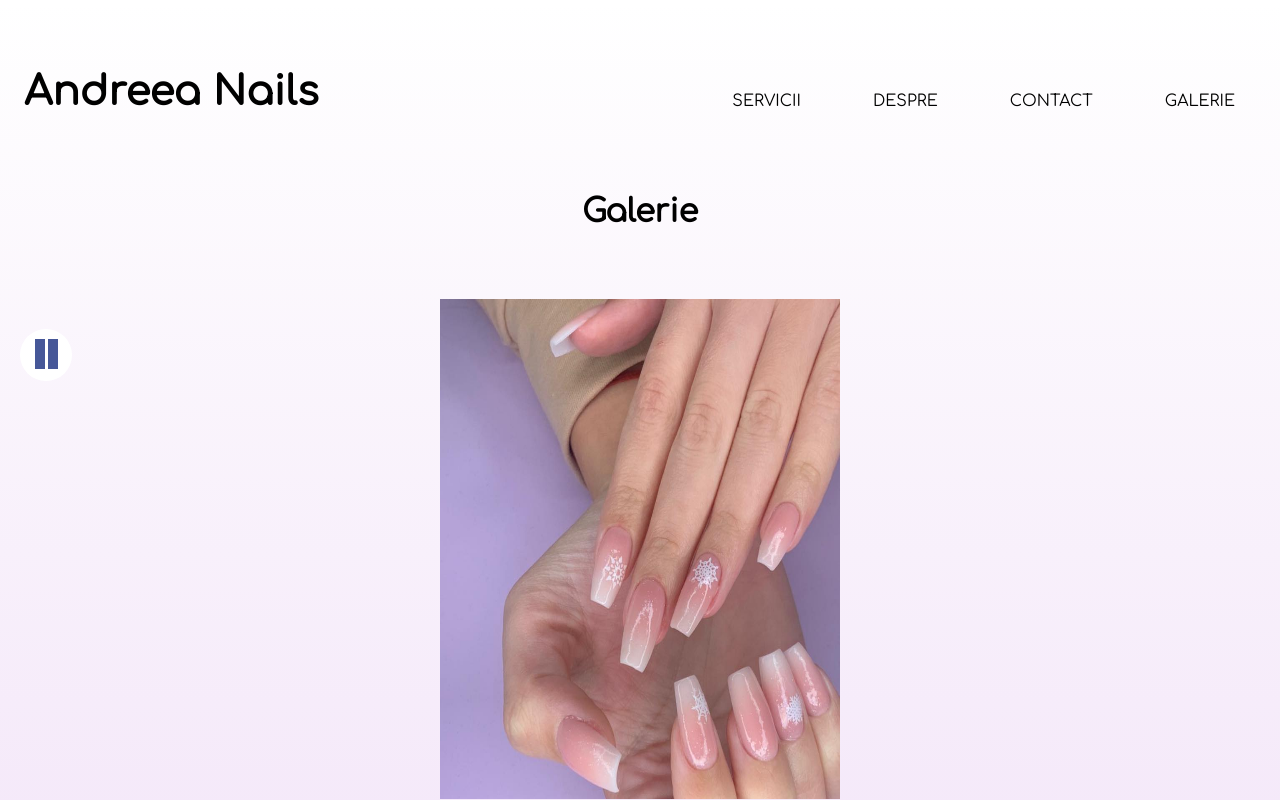
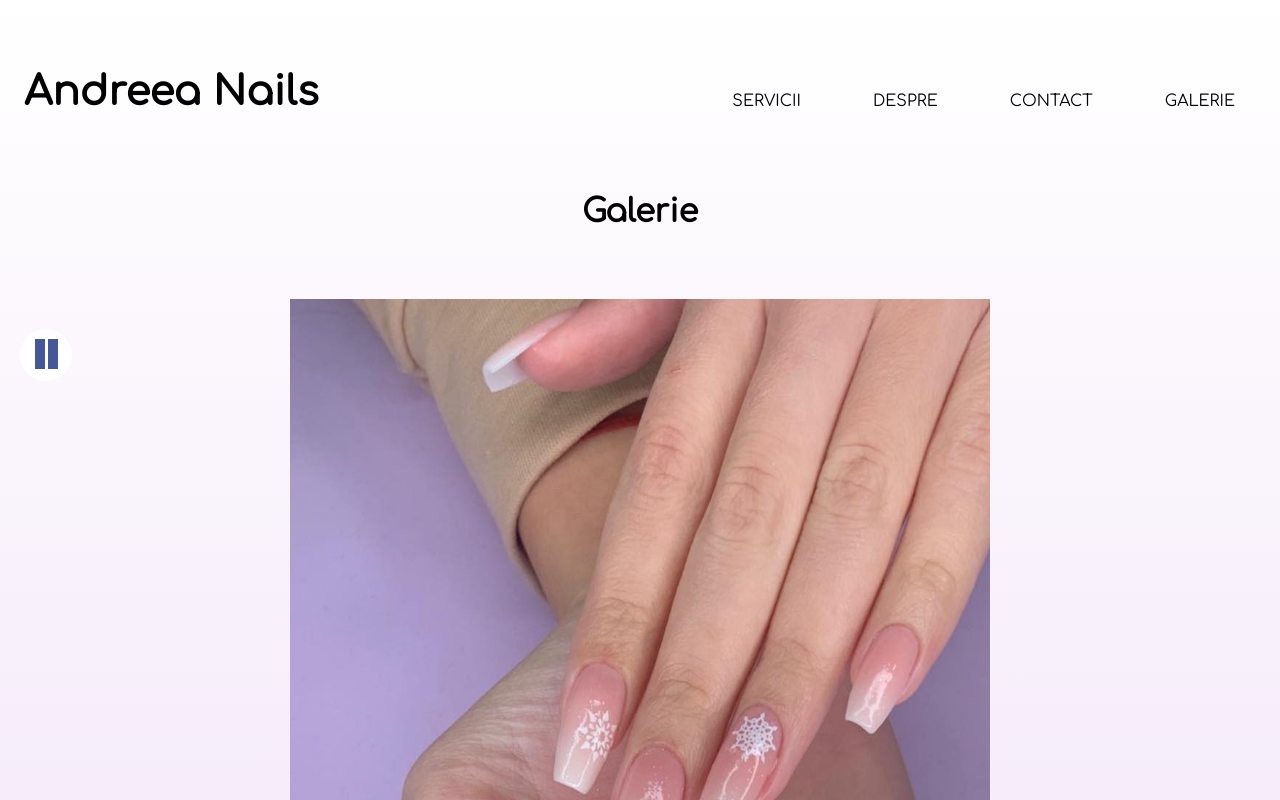
Before and after one commit to annarad111/andreeanails, a React (Create React App) app: page /galerie in a window 1280 px wide. Shown: the top 800 px of the page. Built offline with nearby package versions, Linux system fonts and the light colour scheme.

Commit message:
Styled the gallery page for mobile and web

```diff
--- a/src/components/Carousel.css
+++ b/src/components/Carousel.css
@@ -1,5 +1,16 @@
+
 .itemimg{
-    width:400px;
-    height:500px;
+    width:700px;
+    height:800px;
 
 }
+
+
+
+@media only screen and (max-width: 600px) {
+    .itemimg{
+        width:400px;
+        height:500px;
+
+    }
+}
```
Also changed, not shown: src/pages/Galerie.css (line endings or trailing spaces).
